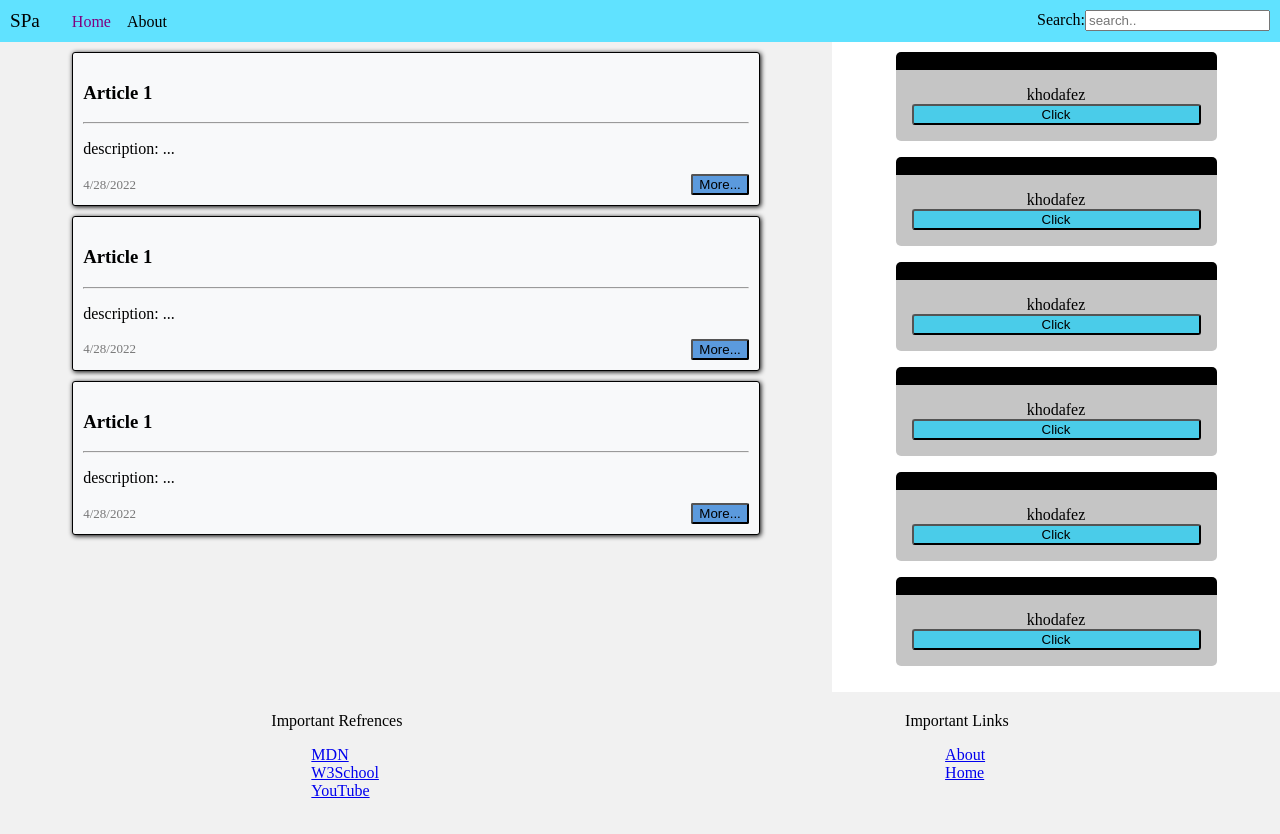
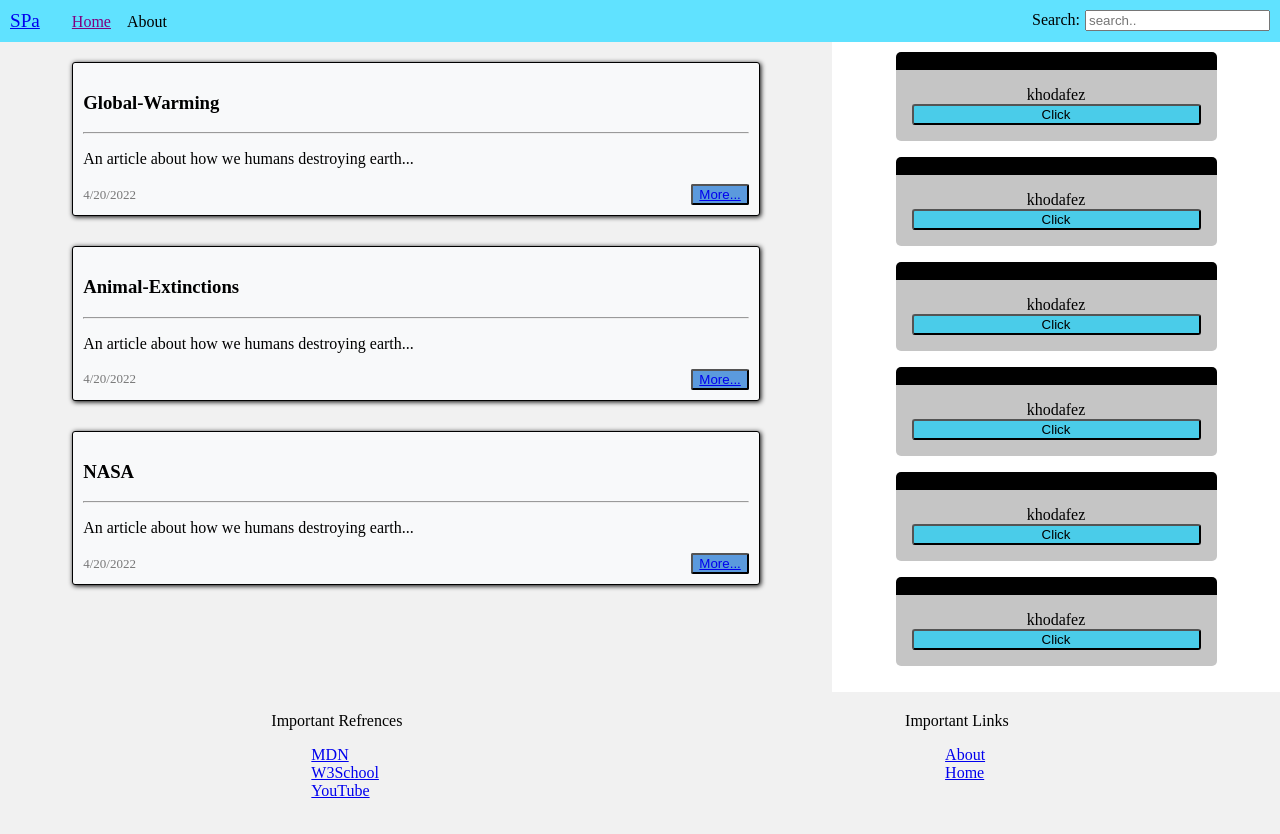
Before and after one commit to AliGhDeveloper/reactjs, a React (Create React App) app: page / in a window 1280 px wide. Built offline with nearby package versions, Linux system fonts and the light colour scheme.

Commit message:
compeleting articles part and adding search option to it

```diff
--- a/src/AddBar.js
+++ b/src/AddBar.js
@@ -24,7 +24,6 @@ function AddBar(){
             <Add />
             <Add />
             <Add />
-
         </div>
     )
 }
--- a/src/App.js
+++ b/src/App.js
@@ -1,13 +1,14 @@
-import Navbar from './Navbar'
-import MainPage from './MainPage'
-import SiteFooter from './SiteFooter'
+import { Routes, Route} from 'react-router-dom'
+import HomePage from './HomePage'
+import ArticlePage from './ArticlePage'
 
 function App() {
   return (
     <div className="App">
-      <Navbar />
-      <MainPage />
-      <SiteFooter />
+      <Routes>
+        <Route path="/" element={<HomePage />} />
+        <Route path="/articles/:title" element={<ArticlePage />} />
+      </Routes>
     </div>
   );
 }
--- a/src/Article.js
+++ b/src/Article.js
@@ -1,12 +1,15 @@
-function Article(){
+import {Link} from 'react-router-dom';
+
+
+function Article(props){
     return(
         <div className="Article" >
-            <h3>Article 1</h3>
+            <h3>{props.article.title}</h3>
             <hr />
-            <p>description: ...</p>
+            <p>{props.article.description}</p>
             <div className="articleFooter">
-                <span>4/28/2022</span>
-                <button>More...</button>
+                <span>{props.article.date}</span>
+                <button><Link to={props.article.url}>More...</Link></button>
             </div>
         </div>
     )
--- /dev/null
+++ b/src/ArticlePage.js
@@ -0,0 +1,46 @@
+import {useParams} from 'react-router-dom'
+import Navbar from './Navbar';
+import AddBar from './AddBar';
+import SiteFooter from './SiteFooter';
+
+function SingleArticle(props){
+    return(
+        <div className="SingleArticle">
+            <div className='header'>
+                <h1>{props.article.title}</h1>
+                <span>Author: {props.article.author}</span>
+            </div>
+            <hr />
+            <p>{props.article.body}</p>
+            <hr />
+            <span className="footer">{props.article.date}</span>
+        </div>
+    )
+}
+
+
+function ArticlePage(){
+    let articles = localStorage.getItem('articles');
+    articles = JSON.parse(articles);
+    let {title} = useParams();
+    let pageLayoutObj;
+    articles.forEach(article => {
+        if(article.title === title){
+            pageLayoutObj = article
+        }
+    })
+    return(
+        <div className="ArticlePage">
+            <Navbar />
+            <div className="row">
+                <div className="MPcol9">
+                    <SingleArticle article={pageLayoutObj} />
+                </div>
+                <div className="MPcol3"><AddBar /></div>
+            </div>
+            <SiteFooter />
+        </div>
+    )
+}
+
+export default ArticlePage;
--- /dev/null
+++ b/src/HomePage.js
@@ -0,0 +1,31 @@
+import Navbar from './Navbar'
+import MainPage from './MainPage'
+import SiteFooter from './SiteFooter'
+import React from 'react';
+
+class HomePage extends React.Component{
+    constructor(props){
+        super(props);
+        this.state = {
+            searchText : ''
+        }
+        this.searchBarHandle = this.searchBarHandle.bind(this);
+    }
+
+    searchBarHandle(value){
+        this.setState({
+            searchText: value
+        })
+    }
+    render(){
+        return(
+            <div className="HomePage">
+                <Navbar searchBarHandle={this.searchBarHandle} />
+                <MainPage searchText={this.state.searchText}/>
+                <SiteFooter />
+            </div>
+        )
+    }
+}
+
+export default HomePage;
--- a/src/MainPage.js
+++ b/src/MainPage.js
@@ -8,13 +8,37 @@ class MainPage extends React.Component{
     }
 
     render(){
+        let searchText = this.props.searchText;
+
+
+        let articles = localStorage.getItem('articles')
+        try{
+            articles = JSON.parse(articles);
+            articles = articles.length? articles : null;
+        }catch(e){
+            articles = null;
+        }
+
+        if(!articles){
+            articles = [
+                {title: 'Global-Warming', description: 'An article about how we humans destroying earth...', body: "a test ", author: 'ali', date:'4/20/2022', url:"articles/Global-Warming"},
+                {title: 'Animal-Extinctions', description: 'An article about how we humans destroying earth...', body: "this is about a serious problem that humanity going to face in the early future", author: 'ali', date:'4/20/2022', url:"articles/Animal-Extinctions"},
+                {title: 'NASA', description: 'An article about how we humans destroying earth...', body: "this is about a serious problem that humanity going to face in the early future", author: 'ali', date:'4/20/2022', url:"articles/NASA"},
+            ];
+            localStorage.setItem('articles', JSON.stringify(articles));
+        }
+
+        if(searchText){
+            articles = articles.filter(article => article.title.toLowerCase().includes(searchText.toLowerCase()))
+        }
+
+        let articleList = articles.map((article,index) => <Article key={index} article={article} />)
+
         return(
             <div className="MainPage">
                 <div className="row">
                     <div className="MPcol9">
-                        <Article />
-                        <Article />
-                        <Article />
+                        {articleList}
                     </div>
                     <div className="MPcol3"><AddBar /></div>
                 </div>
--- a/src/Navbar.js
+++ b/src/Navbar.js
@@ -1,18 +1,24 @@
 import React from 'react'
+import {Link} from 'react-router-dom'
 
 class Navbar extends React.Component{
     constructor(props){
         super(props);
-        this.state = {searchText : ''};
+        this.changeHandle = this.changeHandle.bind(this);
     }
+
+    changeHandle(event){
+        this.props.searchBarHandle(event.target.value)
+    }
+
 
     render(){
         return(
             <div className="Navbar">
                 <div className="links">
-                    <a className="brand" >SPa</a>
+                    <Link to="/" className="brand" >SPa</Link>
                     <div className="navLinks">
-                        <a className="active">Home</a>
+                        <Link to="/" className="active">Home</Link>
                         <a >About</a>
                     </div>
                 </div>
@@ -20,7 +26,7 @@ class Navbar extends React.Component{
                     <label>
                         Search:
                     </label>
-                    <input type="text" name="search" placeholder="search.." />
+                    <input type="text" style={{marginLeft: '5px'}} name="search" onChange={this.changeHandle}  placeholder="search.." />
                 </div>
             </div>
         )
--- a/src/index.css
+++ b/src/index.css
@@ -38,24 +38,26 @@ div.navLinks> a.active{
   color: purple
 }
 
-div.MainPage > div.row{
+div.row{
   display:flex
 }
 
 div.MPcol9{
+  padding-top: 20px;
   background-color: #f1f1f1;
   width: 65%
 }
 
- div.MPcol3{
+div.MPcol3{
   width: 35%
 }
 
 @media only screen and (max-width: 760px){
-  div.MainPage > div.row{
+  div.row{
     display: block;
   }
   div.MPcol9{
+    padding-top: 20px;
     width: 100%
   }
   div.MPcol3{
@@ -110,7 +112,7 @@ div.Add > div.card > div.card-body > button {
 div.Article{
   background-color: #f8f9fa;
   width: 80%;
-  margin: 10px auto 0;
+  margin: 0 auto 30px;
   padding: 10px;
   border: 1px solid black;
   border-radius: 3px;
@@ -145,3 +147,28 @@ div.articleFooter > button{
 div.SiteFooter ul {
   list-style: none;
 }
+
+
+.SingleArticle{
+  padding:20px;
+  width:85%;
+  margin: 10px auto 0;
+  border: 1px solid black;
+  background-color: #f8f9fa
+}
+
+.SingleArticle > div.header{
+  display: flex;
+  justify-content: space-between;
+}
+
+.SingleArticle > div.header > span{
+  display: flex;
+  align-items: center;
+  color:#777
+}
+
+.SingleArticle > span.footer{
+  color: #777;
+  font-size: 13px;
+}
```
